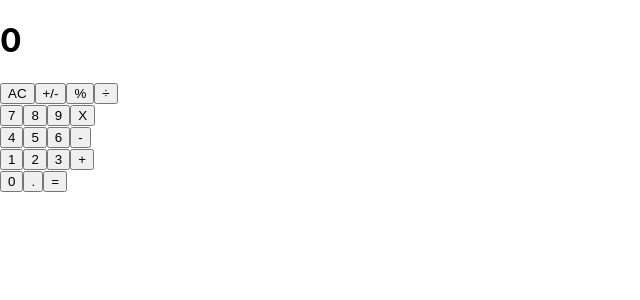
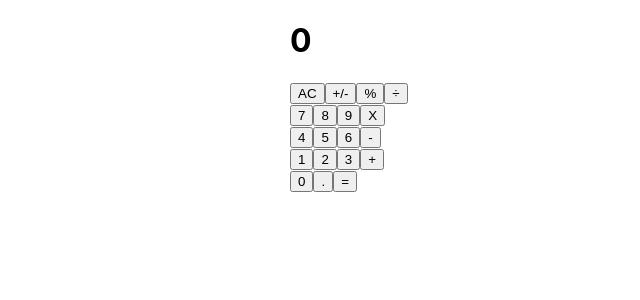
Before and after one commit to FabienNeibaf/Calculator, a React (Create React App) app: page / in a window 1280 px wide. Shown: the top 300 px of the page, without its empty margins (0-640 px from the left). Built offline with nearby package versions, Linux system fonts and the light colour scheme.

Commit message:
Make component flexible

```diff
--- a/src/components/ButtonPanel.js
+++ b/src/components/ButtonPanel.js
@@ -3,7 +3,7 @@ import Button from './Button';
 
 const ButtonPanel = () => {
   return (
-    <section>
+    <section id="ButtonPanel">
       <div className="group1">
         <Button name="AC" />
         <Button name="+/-" />
--- a/src/index.css
+++ b/src/index.css
@@ -6,3 +6,19 @@ body {
   -webkit-font-smoothing: antialiased;
   -moz-osx-font-smoothing: grayscale;
 }
+
+#root {
+  margin: auto;
+  max-width: 700px;
+}
+
+#App,
+#Display,
+#ButtonPanel {
+  display: flex;
+}
+
+#App,
+#ButtonPanel {
+  flex-direction: column;
+}
```
